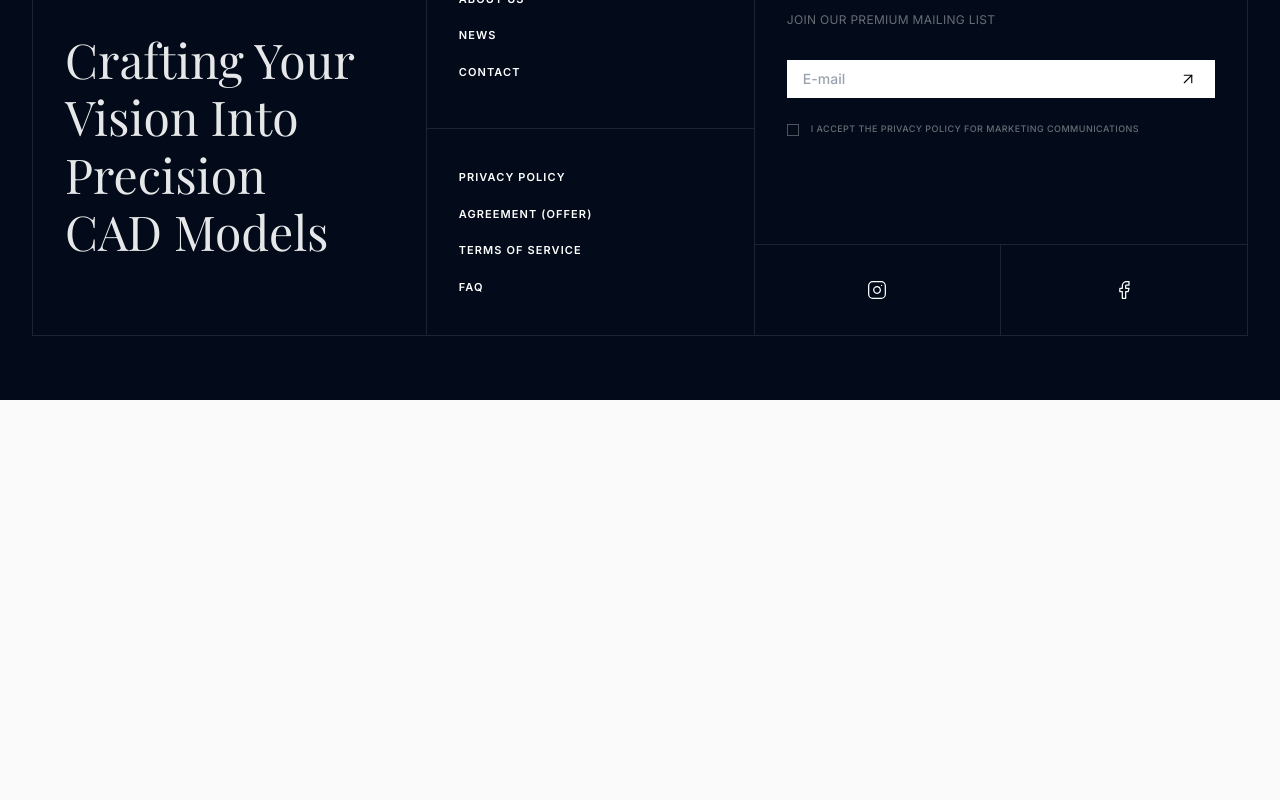
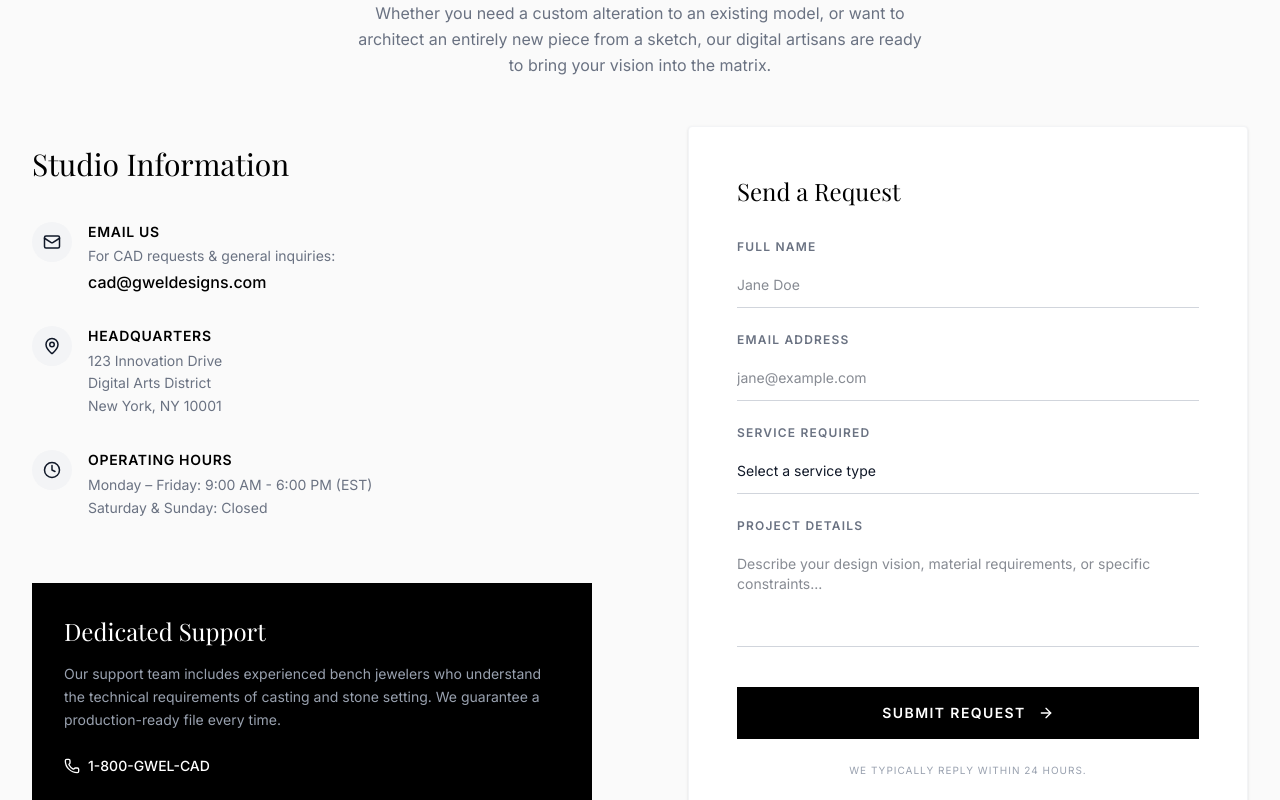
Before and after one commit to ehsaancode/diamondDraft, a React (Vite) app in the folder frontend/: page /contact in a window 1280 px wide. Shown: the part 400-1200 px from the top of the page. Before the commit the page ends 800 px from the top, so only its background shows below. Built offline with nearby package versions, Linux system fonts and the light colour scheme.

Commit message:
contact page

```diff
--- a/frontend/src/App.jsx
+++ b/frontend/src/App.jsx
@@ -8,6 +8,7 @@ import ProductDetails from './pages/ProductDetails';
 import CartDrawer from './components/cart/CartDrawer';
 
 import About from './pages/About';
+import Contact from './pages/Contact';
 
 function App() {
   return (
@@ -20,6 +21,7 @@ function App() {
             <Route path="/" element={<Home />} />
             <Route path="/shop" element={<Shop />} />
             <Route path="/about" element={<About />} />
+            <Route path="/contact" element={<Contact />} />
             <Route path="/product/:id" element={<ProductDetails />} />
           </Routes>
         </div>
--- /dev/null
+++ b/frontend/src/pages/Contact.jsx
@@ -0,0 +1,200 @@
+import React, { useState } from 'react';
+import { motion } from 'framer-motion';
+import { Mail, MapPin, Phone, Clock, ArrowRight } from 'lucide-react';
+
+const Contact = () => {
+  const [formData, setFormData] = useState({
+    name: '',
+    email: '',
+    service: '',
+    message: ''
+  });
+
+  const handleChange = (e) => {
+    setFormData({ ...formData, [e.target.name]: e.target.value });
+  };
+
+  const handleSubmit = (e) => {
+    e.preventDefault();
+    // Normally handle submission
+    alert("Thank you for your request! Our design team will contact you shortly.");
+    setFormData({ name: '', email: '', service: '', message: '' });
+  };
+
+  return (
+    <div className="w-full bg-[#FAFAFA] min-h-screen pb-20">
+
+      {/* Header Section */}
+      <section className="pt-20 pb-12 px-8 max-w-7xl mx-auto text-center">
+        <motion.div
+          initial={{ opacity: 0, y: 30 }}
+          animate={{ opacity: 1, y: 0 }}
+          transition={{ duration: 0.8 }}
+        >
+          <p className="text-xs font-bold uppercase tracking-[0.2em] text-gray-400 mb-6">Get in Touch</p>
+          <h1 className="text-5xl md:text-7xl font-serif text-black mb-8 leading-tight">
+            Start Your <br/>Design Journey
+          </h1>
+          <p className="max-w-xl mx-auto text-gray-500 leading-relaxed text-sm md:text-base">
+            Whether you need a custom alteration to an existing model, or want to architect an entirely new piece from a sketch, our digital artisans are ready to bring your vision into the matrix.
+          </p>
+        </motion.div>
+      </section>
+
+      {/* Content Grid */}
+      <section className="px-8 max-w-7xl mx-auto w-full">
+        <div className="grid grid-cols-1 lg:grid-cols-2 gap-16 lg:gap-24">
+
+          {/* Left Column - Contact Info */}
+          <motion.div
+            initial={{ opacity: 0, x: -30 }}
+            animate={{ opacity: 1, x: 0 }}
+            transition={{ duration: 0.8, delay: 0.2 }}
+            className="flex flex-col justify-center"
+          >
+            <h2 className="text-3xl font-serif text-black mb-10">Studio Information</h2>
+
+            <div className="space-y-8">
+              <div className="flex items-start gap-4">
+                <div className="w-10 h-10 bg-gray-100 rounded-full flex items-center justify-center shrink-0">
+                  <Mail className="text-gray-900" size={18} />
+                </div>
+                <div>
+                  <h4 className="text-sm font-bold uppercase tracking-wider text-black mb-1">Email Us</h4>
+                  <p className="text-gray-500 text-sm mb-1">For CAD requests & general inquiries:</p>
+                  <a href="mailto:cad@gweldesigns.com" className="text-black font-medium hover:underline">cad@gweldesigns.com</a>
+                </div>
+              </div>
+
+              <div className="flex items-start gap-4">
+                <div className="w-10 h-10 bg-gray-100 rounded-full flex items-center justify-center shrink-0">
+                  <MapPin className="text-gray-900" size={18} />
+                </div>
+                <div>
+                  <h4 className="text-sm font-bold uppercase tracking-wider text-black mb-1">Headquarters</h4>
+                  <p className="text-gray-500 text-sm leading-relaxed">
+                    123 Innovation Drive<br/>
+                    Digital Arts District<br/>
+                    New York, NY 10001
+                  </p>
+                </div>
+              </div>
+
+              <div className="flex items-start gap-4">
+                <div className="w-10 h-10 bg-gray-100 rounded-full flex items-center justify-center shrink-0">
+                  <Clock className="text-gray-900" size={18} />
+                </div>
+                <div>
+                  <h4 className="text-sm font-bold uppercase tracking-wider text-black mb-1">Operating Hours</h4>
+                  <p className="text-gray-500 text-sm leading-relaxed">
+                    Monday – Friday: 9:00 AM - 6:00 PM (EST)<br/>
+                    Saturday & Sunday: Closed
+                  </p>
+                </div>
+              </div>
+            </div>
+
+            <div className="mt-16 p-8 bg-black text-white">
+              <h3 className="font-serif text-2xl mb-4">Dedicated Support</h3>
+              <p className="text-gray-400 text-sm leading-relaxed mb-6">
+                Our support team includes experienced bench jewelers who understand the technical requirements of casting and stone setting. We guarantee a production-ready file every time.
+              </p>
+              <div className="flex items-center gap-2 text-white font-medium text-sm">
+                <Phone size={16} /> <span>1-800-GWEL-CAD</span>
+              </div>
+            </div>
+          </motion.div>
+
+          {/* Right Column - Form */}
+          <motion.div
+            initial={{ opacity: 0, x: 30 }}
+            animate={{ opacity: 1, x: 0 }}
+            transition={{ duration: 0.8, delay: 0.4 }}
+            className="bg-white p-8 md:p-12 shadow-sm border border-gray-100 rounded-sm"
+          >
+            <h2 className="text-2xl font-serif text-black mb-8">Send a Request</h2>
+
+            <form onSubmit={handleSubmit} className="flex flex-col gap-6">
+
+              <div className="flex flex-col gap-2">
+                <label htmlFor="name" className="text-xs font-bold uppercase tracking-widest text-gray-500">Full Name</label>
+                <input
+                  type="text"
+                  id="name"
+                  name="name"
+                  value={formData.name}
+                  onChange={handleChange}
+                  required
+                  placeholder="Jane Doe"
+                  className="border-b border-gray-300 py-3 text-sm focus:outline-none focus:border-black transition-colors bg-transparent"
+                />
+              </div>
+
+              <div className="flex flex-col gap-2">
+                <label htmlFor="email" className="text-xs font-bold uppercase tracking-widest text-gray-500">Email Address</label>
+                <input
+                  type="email"
+                  id="email"
+                  name="email"
+                  value={formData.email}
+                  onChange={handleChange}
+                  required
+                  placeholder="jane@example.com"
+                  className="border-b border-gray-300 py-3 text-sm focus:outline-none focus:border-black transition-colors bg-transparent"
+                />
+              </div>
+
+              <div className="flex flex-col gap-2">
+                <label htmlFor="service" className="text-xs font-bold uppercase tracking-widest text-gray-500">Service Required</label>
+                <select
+                  id="service"
+                  name="service"
+                  value={formData.service}
+                  onChange={handleChange}
+                  required
+                  className="border-b border-gray-300 py-3 text-sm focus:outline-none focus:border-black transition-colors bg-transparent appearance-none cursor-pointer"
+                >
+                  <option value="" disabled>Select a service type</option>
+                  <option value="custom_cad">Custom CAD Design</option>
+                  <option value="alteration">Alteration of Base Model</option>
+                  <option value="rendering">Photorealistic Rendering</option>
+                  <option value="printing_support">3D Printing Support</option>
+                  <option value="other">Other Inquiry</option>
+                </select>
+              </div>
+
+              <div className="flex flex-col gap-2">
+                <label htmlFor="message" className="text-xs font-bold uppercase tracking-widest text-gray-500">Project Details</label>
+                <textarea
+                  id="message"
+                  name="message"
+                  value={formData.message}
+                  onChange={handleChange}
+                  required
+                  placeholder="Describe your design vision, material requirements, or specific constraints..."
+                  rows="4"
+                  className="border-b border-gray-300 py-3 text-sm focus:outline-none focus:border-black transition-colors bg-transparent resize-none"
+                />
+              </div>
+
+              <button
+                type="submit"
+                className="mt-4 w-full bg-black text-white p-4 text-sm font-semibold tracking-widest uppercase hover:bg-gray-800 transition-colors flex items-center justify-center gap-3 group"
+              >
+                Submit Request <ArrowRight size={16} className="group-hover:translate-x-1 transition-transform" />
+              </button>
+            </form>
+
+            <p className="text-[10px] text-gray-400 mt-6 text-center uppercase tracking-widest">
+              We typically reply within 24 hours.
+            </p>
+
+          </motion.div>
+        </div>
+      </section>
+
+    </div>
+  );
+};
+
+export default Contact;
```
